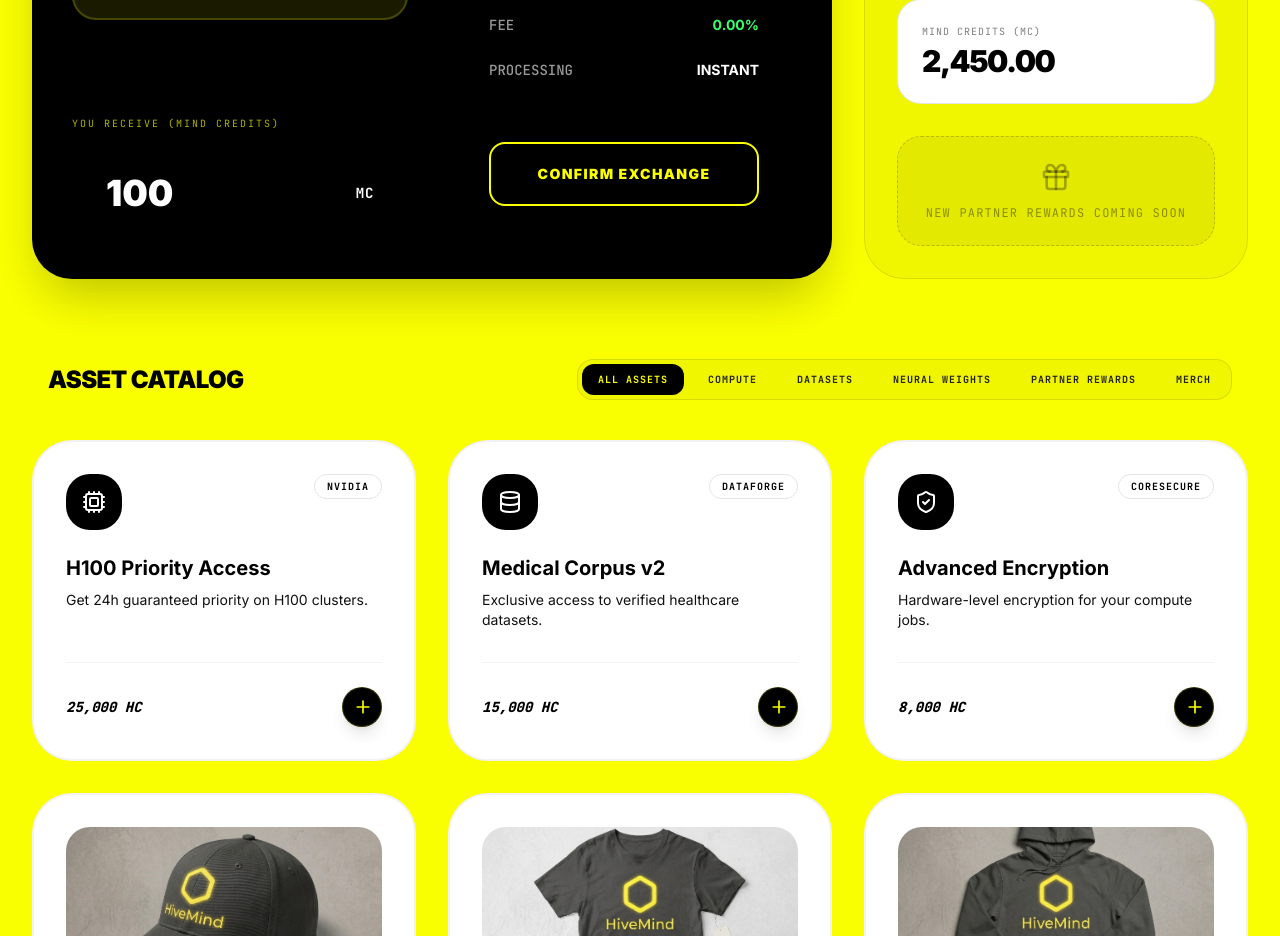
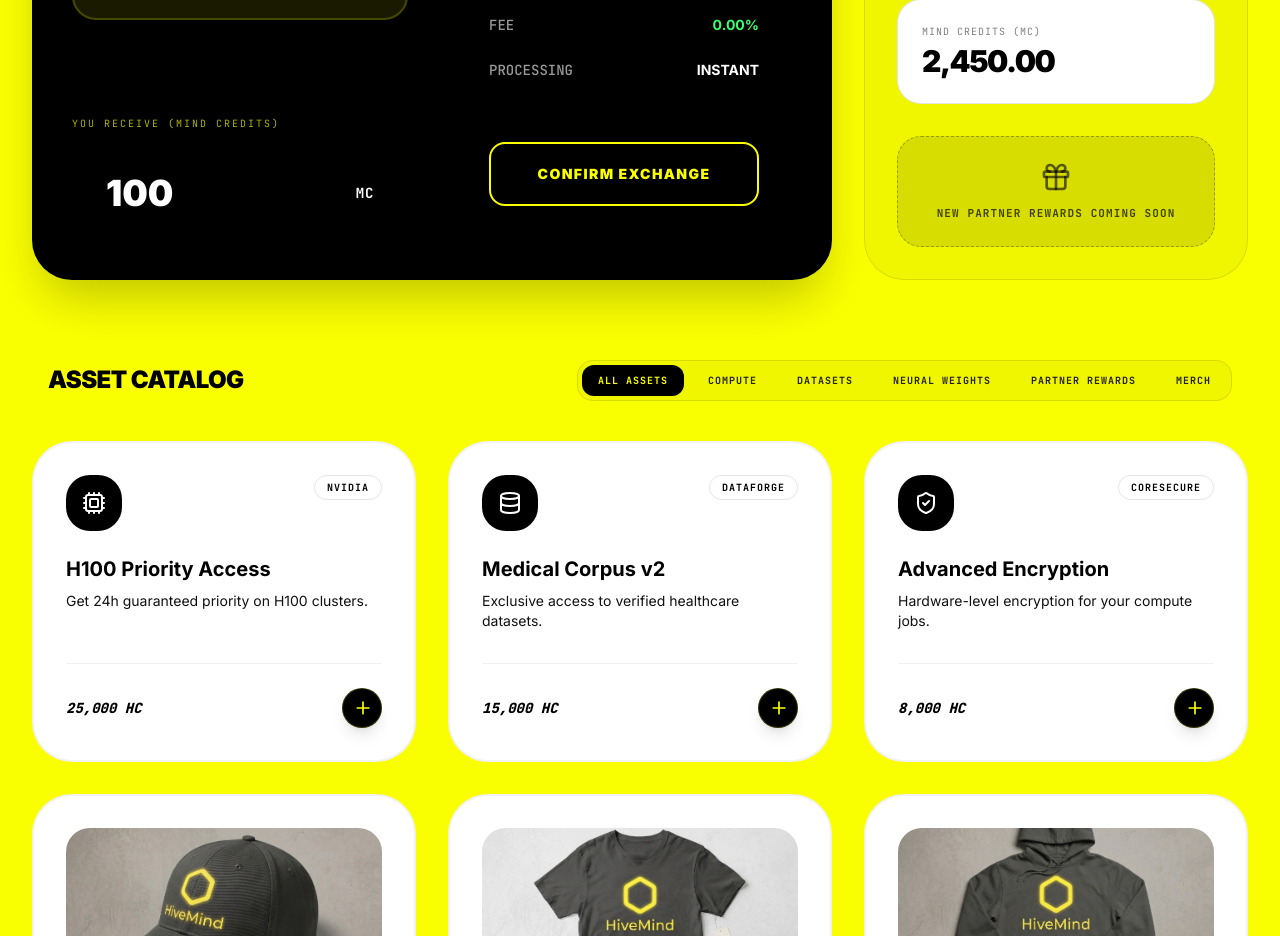
Before and after one commit to Rishi-Heda/gdgCommunismClient, a React (Vite) app: page /marketplace in a window 1280 px wide. Shown: the part 780-1716 px from the top of the page. Built offline with nearby package versions, Linux system fonts and the light colour scheme.

Commit message:
fix : refined marketplace ui

```diff
--- a/src/pages/Marketplace.jsx
+++ b/src/pages/Marketplace.jsx
@@ -243,9 +243,9 @@
             </div>
           </div>
 
-          <div className="flex-1 bg-black/5 rounded-3xl p-6 border border-dashed border-black/20 flex flex-col items-center justify-center text-center">
-            <Gift className="w-8 h-8 mb-3 text-black/30" />
-            <p className="text-xs font-mono uppercase tracking-widest text-black/40">New Partner Rewards Coming Soon</p>
+          <div className="flex-1 bg-black/10 rounded-3xl p-6 border border-dashed border-black/30 flex flex-col items-center justify-center text-center">
+            <Gift className="w-8 h-8 mb-3 text-black/60" />
+            <p className="text-[11px] font-mono font-bold uppercase tracking-[0.1em] whitespace-nowrap text-black/70">New Partner Rewards Coming Soon</p>
           </div>
         </div>
 
```
